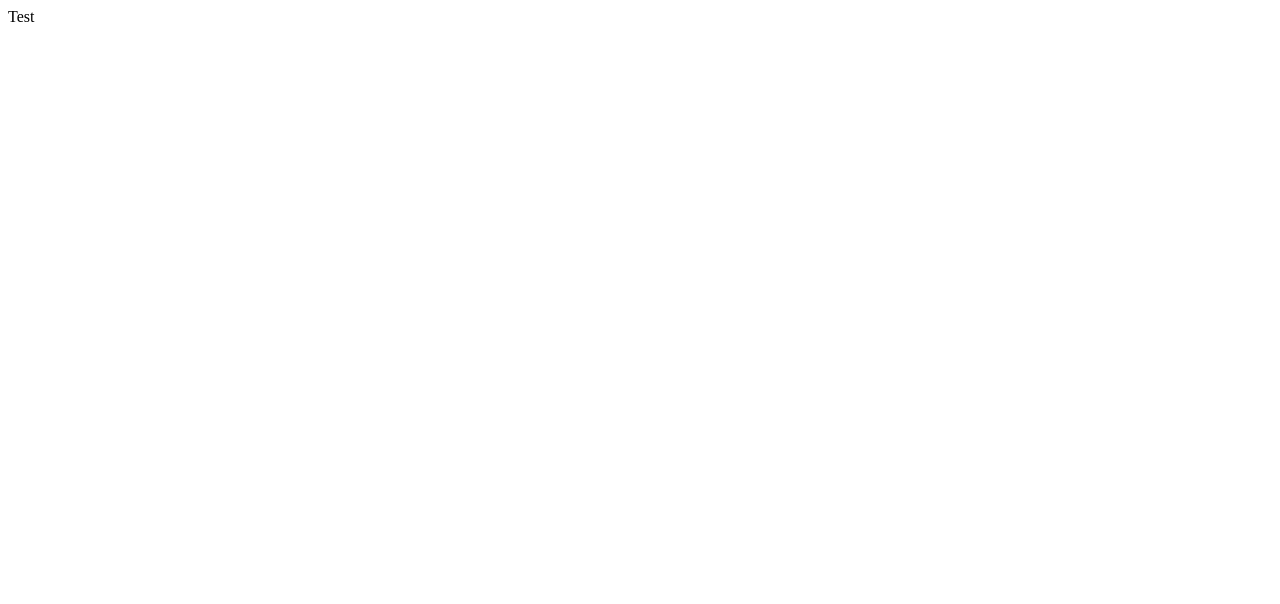
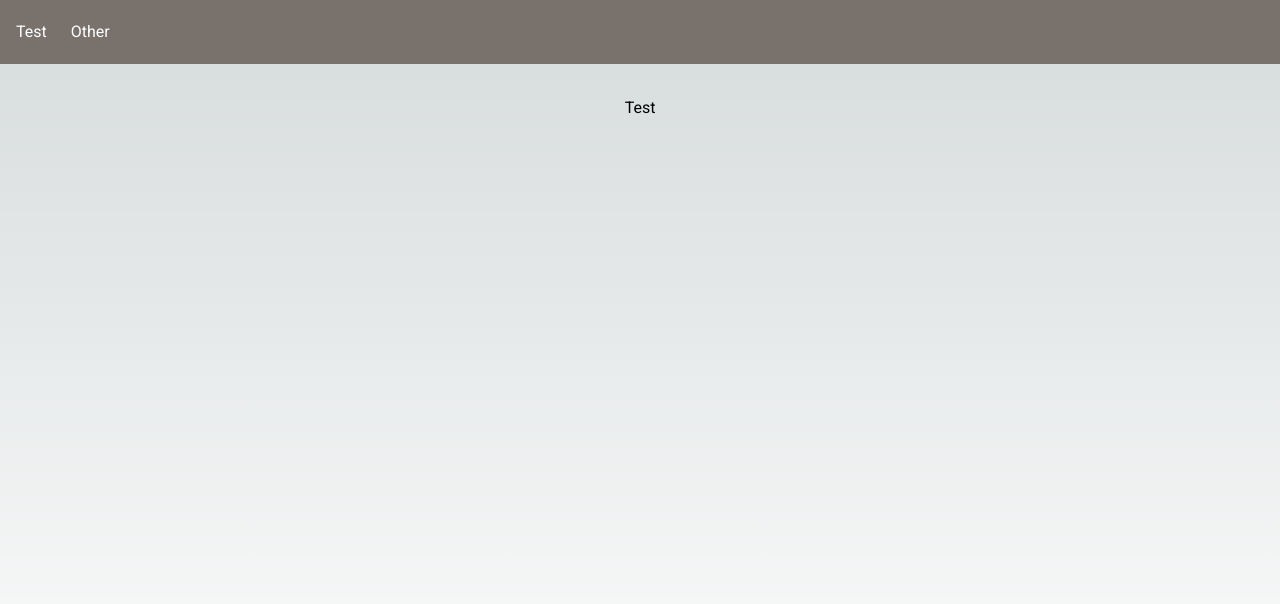
Before and after one commit to GiessC/sweep, a Next.js app in the folder web/: page / in a window 1280 px wide. Shown: the top 604 px of the page. Built offline with nearby package versions, Linux system fonts and the light colour scheme.

Commit message:
Initial Navbar component (#15)

```diff
--- a/web/src/app/globals.css
+++ b/web/src/app/globals.css
@@ -1,3 +1,4 @@
+@import url('https://fonts.googleapis.com/css2?family=Roboto:ital,wght@0,100;0,300;0,400;0,500;0,700;0,900;1,100;1,300;1,400;1,500;1,700;1,900&display=swap');
 @tailwind base;
 @tailwind components;
 @tailwind utilities;
@@ -24,4 +25,5 @@ body {
       rgb(var(--background-end-rgb))
     )
     rgb(var(--background-start-rgb));
+  font-family: 'Roboto', sans-serif;
 }
--- a/web/src/app/layout.tsx
+++ b/web/src/app/layout.tsx
@@ -1,3 +1,6 @@
+import './globals.css';
+import Navbar from '@/components/Navbar';
+
 export const metadata = {
     title: 'Next.js',
     description: 'Generated by Next.js',
@@ -6,11 +9,16 @@ export const metadata = {
 export default function RootLayout({
     children,
 }: {
-    children: React.ReactNode,
+    children: React.ReactNode;
 }) {
     return (
         <html lang='en'>
-            <body>{children}</body>
+            <body className='w-screen h-screen'>
+                <div className='flex flex-col'>
+                    <Navbar />
+                    {children}
+                </div>
+            </body>
         </html>
     );
 }
--- /dev/null
+++ b/web/src/components/Navbar.tsx
@@ -0,0 +1,26 @@
+import Link from 'next/link';
+
+const Navbar = () => {
+    return (
+        <div className='w-full h-16 bg-stone-500 fixed top-0'>
+            <div className='container mx-auto px-4 h-full'>
+                <div className='flex justify-between items-center h-full'>
+                    <ul className='hidden md:flex gap-x-6 text-white'>
+                        <li>
+                            <Link href='/test'>
+                                <p>Test</p>
+                            </Link>
+                        </li>
+                        <li>
+                            <Link href='/other'>
+                                <p>Other</p>
+                            </Link>
+                        </li>
+                    </ul>
+                </div>
+            </div>
+        </div>
+    );
+};
+
+export default Navbar;
--- a/web/tailwind.config.ts
+++ b/web/tailwind.config.ts
@@ -1,11 +1,7 @@
-import type { Config } from 'tailwindcss'
+import type { Config } from 'tailwindcss';
 
 const config: Config = {
-  content: [
-    './src/pages/**/*.{js,ts,jsx,tsx,mdx}',
-    './src/components/**/*.{js,ts,jsx,tsx,mdx}',
-    './src/app/**/*.{js,ts,jsx,tsx,mdx}',
-  ],
+    content: ['./src/**/*.{js,ts,jsx,tsx}'],
     theme: {
         extend: {
             backgroundImage: {
@@ -16,5 +12,5 @@ const config: Config = {
         },
     },
     plugins: [],
-}
-export default config
+};
+export default config;
```
Also changed, not shown: web/src/components/Component.tsx (deleted). Lines whose indentation alone changed are shown as unchanged.
